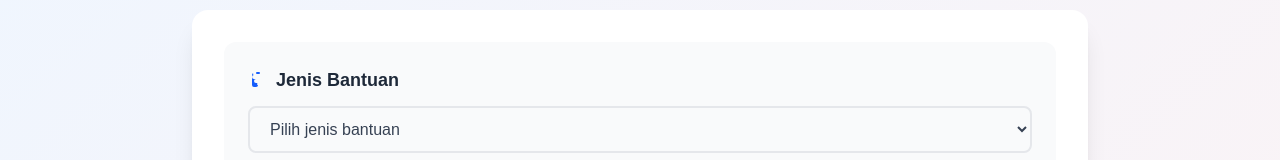
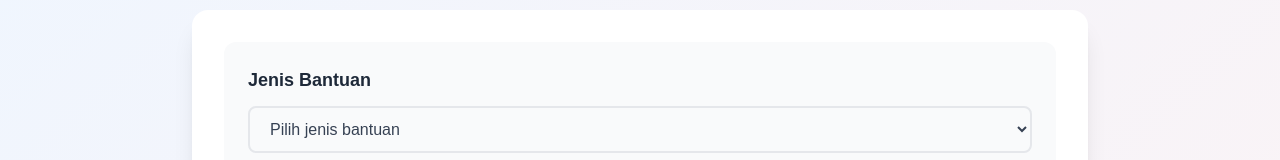
Before and after one commit to fakhitah3/kongsirezeki, a Next.js app: page /apply in a window 1280 px wide. Shown: the part 238-398 px from the top of the page. Built offline with nearby package versions, Linux system fonts and the light colour scheme; no server answers.

Commit message:
fix error

```diff
--- a/app/components/MohonBantuan.tsx
+++ b/app/components/MohonBantuan.tsx
@@ -124,10 +124,7 @@ export default function MohonBantuan() {
             <div className="bg-gray-50 p-6 rounded-xl">
               <label className="block text-lg font-semibold text-gray-800 mb-3">
                 <span className="flex items-center">
-                  <svg className="w-5 h-5 mr-2 text-blue-600" fill="currentColor" viewBox="0 0 20 20">
-                    <path d="M9 2a1 1 0 000 2h2a1 1 0 100-2H9z" />
-                    <path fillRule="evenodd" d="M4 5a2 2 0 012-2 1 1 0 000 2H6a2 2 0 100 4h2a2 2 0 100 4h2a1 1 0 100 2 2 2 0 01-2 2H6a2 2 0 01-2-2V5z" clipRule="evenodd" />
-                  </svg>
+
                   Jenis Bantuan
                 </span>
               </label>
```
Also changed, not shown: 1 other file (tests, documents, lock files or other folders).
